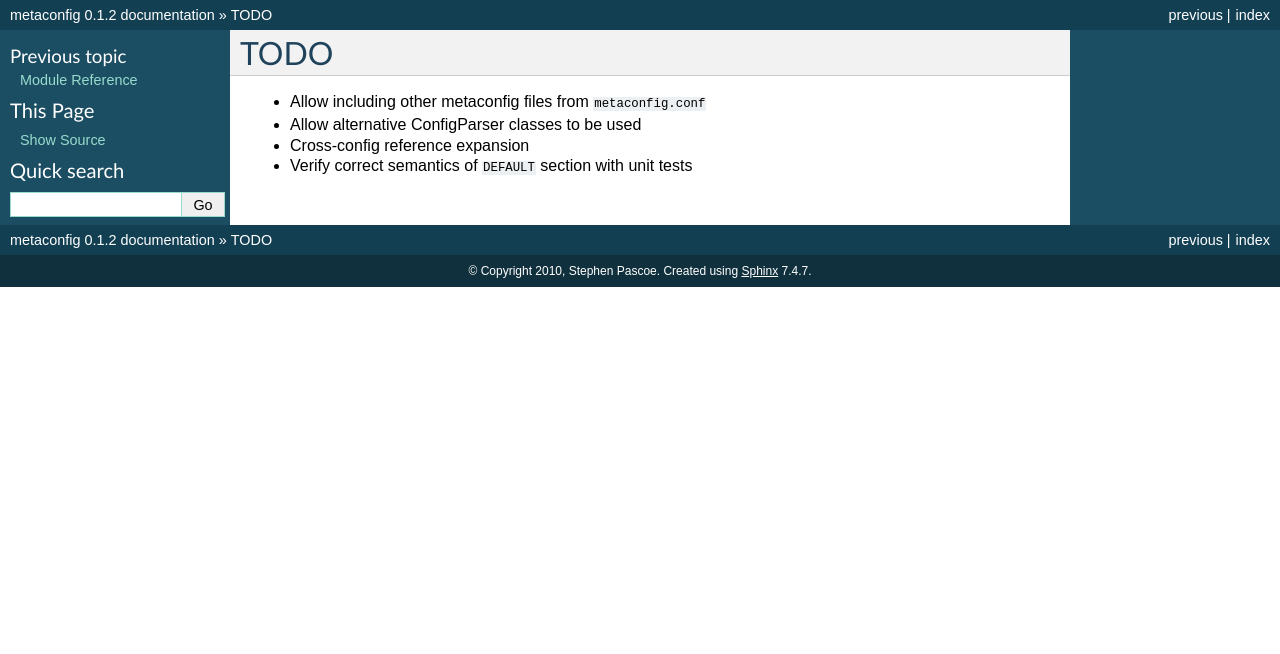
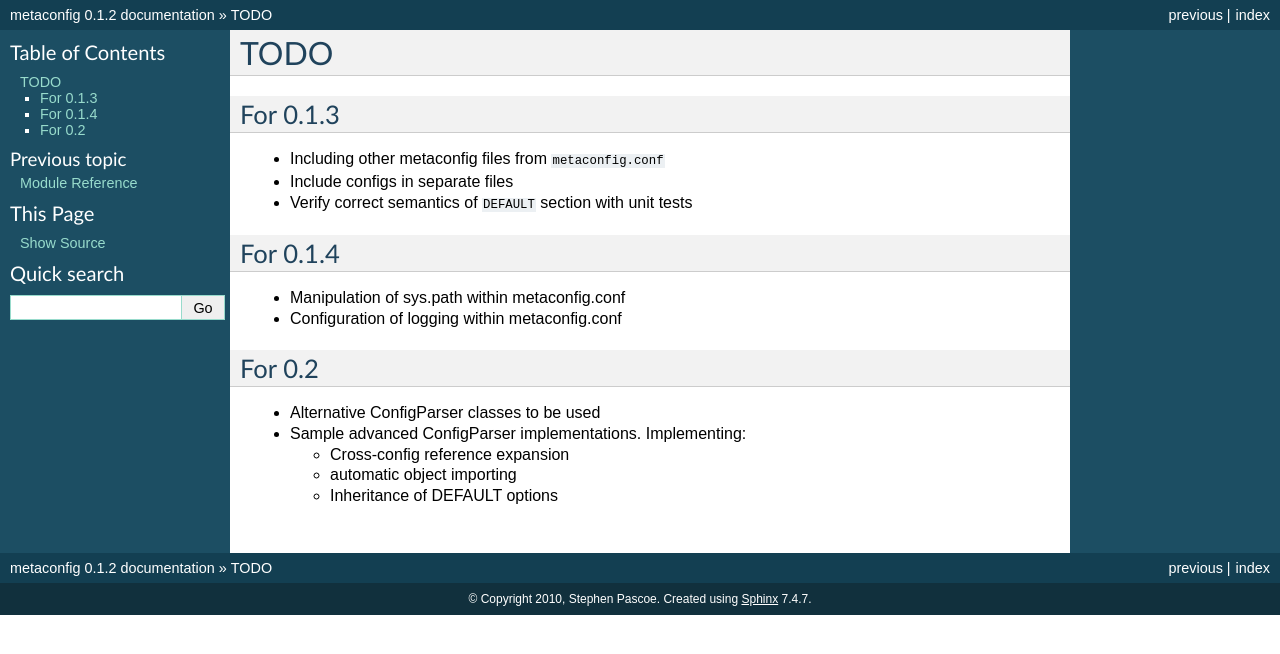
Before and after one commit to cedadev/metaconfig, a Sphinx documentation site: the page built from doc/source/todo.rst, in a window 1280 px wide. Shown: the top 654 px of the page. Built offline with Sphinx 7.4.7, drawn with Linux system fonts in a browser that asks for light colours.

Commit message:
Expanded todo.rst to show detailed roadmap.

```diff
--- a/doc/source/todo.rst
+++ b/doc/source/todo.rst
@@ -1,7 +1,25 @@
 TODO
 ====
 
-* Allow including other metaconfig files from ``metaconfig.conf``
-* Allow alternative ConfigParser classes to be used
-* Cross-config reference expansion
+For 0.1.3
+---------
+
+* Including other metaconfig files from ``metaconfig.conf``
+* Include configs in separate files
 * Verify correct semantics of ``DEFAULT`` section with unit tests
+
+For 0.1.4
+---------
+
+* Manipulation of sys.path within metaconfig.conf
+* Configuration of logging within metaconfig.conf
+
+For 0.2
+-------
+
+* Alternative ConfigParser classes to be used
+* Sample advanced ConfigParser implementations.  Implementing:
+
+  * Cross-config reference expansion
+  * automatic object importing
+  * Inheritance of DEFAULT options
```
